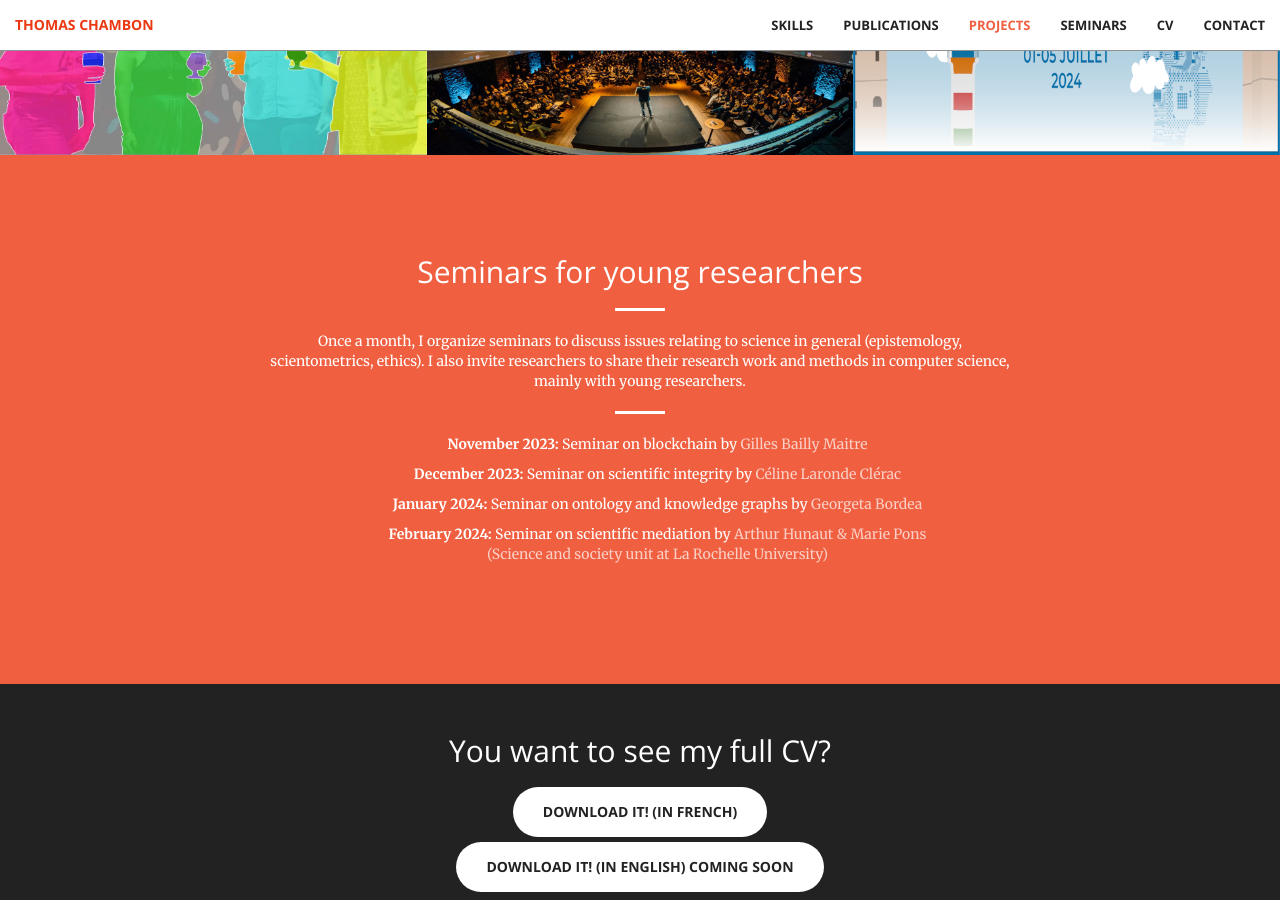
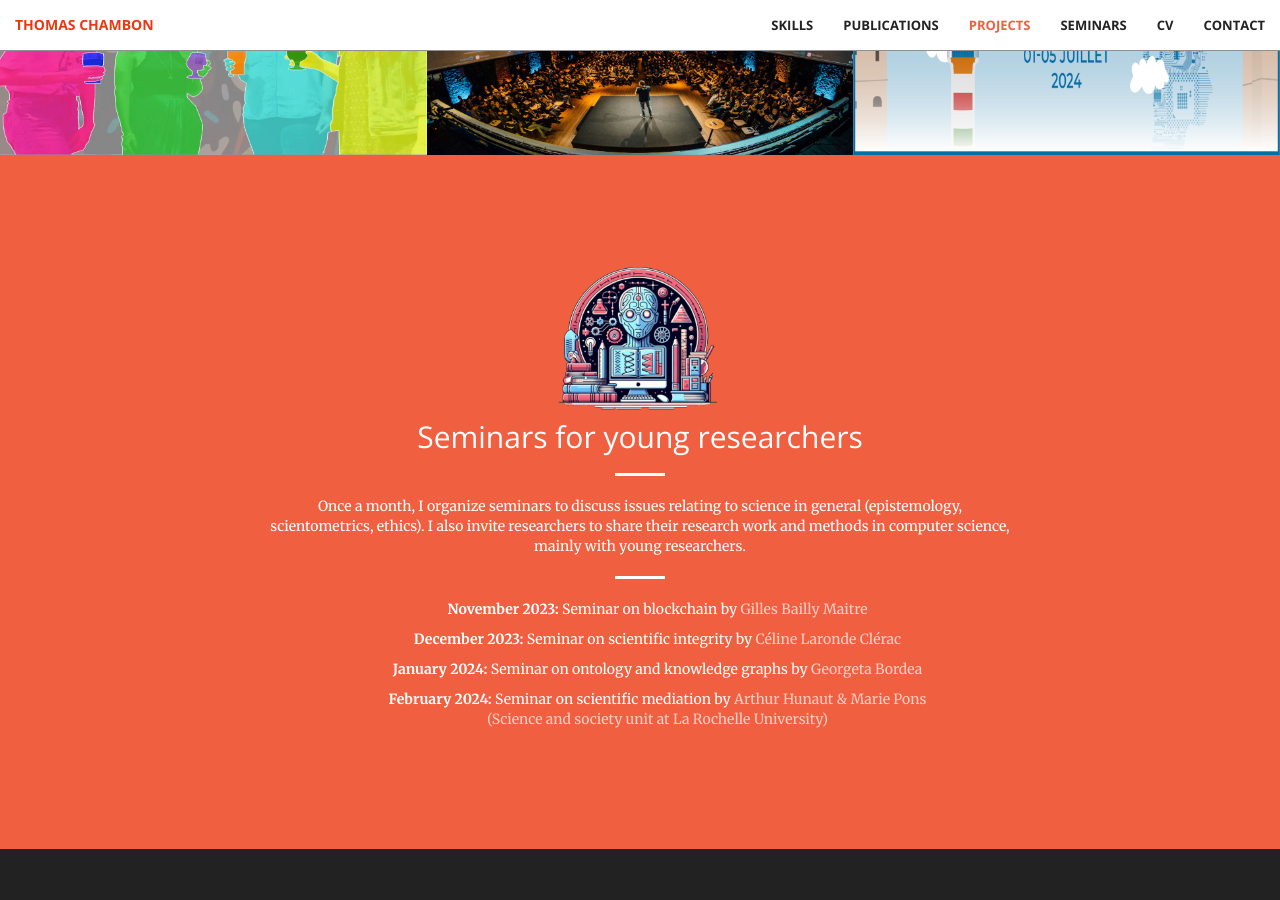
Before and after one commit to Thomas-Chambon/Thomas-Chambon.github.io, a Jekyll site: the page built from index.markdown, in a window 1280 px wide and 900 px high, scrolled down 2459 px. Built offline with Jekyll 4.4.1, drawn with Linux system fonts in a browser that asks for light colours.

Commit message:
Add logo for seminars section

```diff
--- a/_includes/seminars.html
+++ b/_includes/seminars.html
@@ -1,6 +1,9 @@
 <section class="bg-primary" id="seminars">
     <div class="container">
         <div class="row">
+            <div class="col-lg-2 col-lg-offset-5">
+                <img src="img/seminar_logo.png" class="img-responsive" alt="Young researchers seminars logo (generated by DALL-E 3)"/>
+            </div>
             <div class="col-lg-8 col-lg-offset-2 text-center">
                 <h2 class="section-heading">Seminars for young researchers</h2>
                 <hr class="light">
```
Also changed, not shown: img/seminar_logo.png (added).
